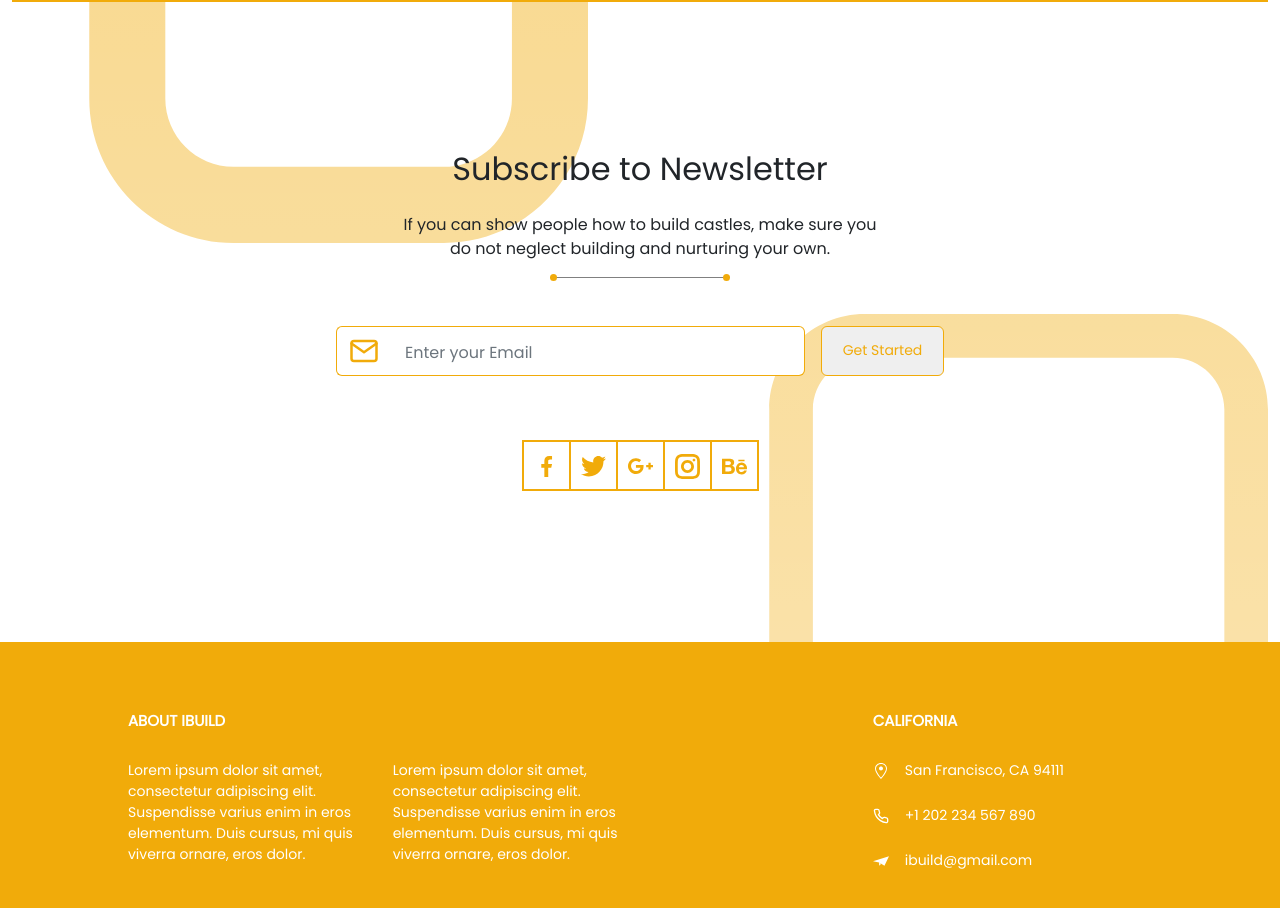
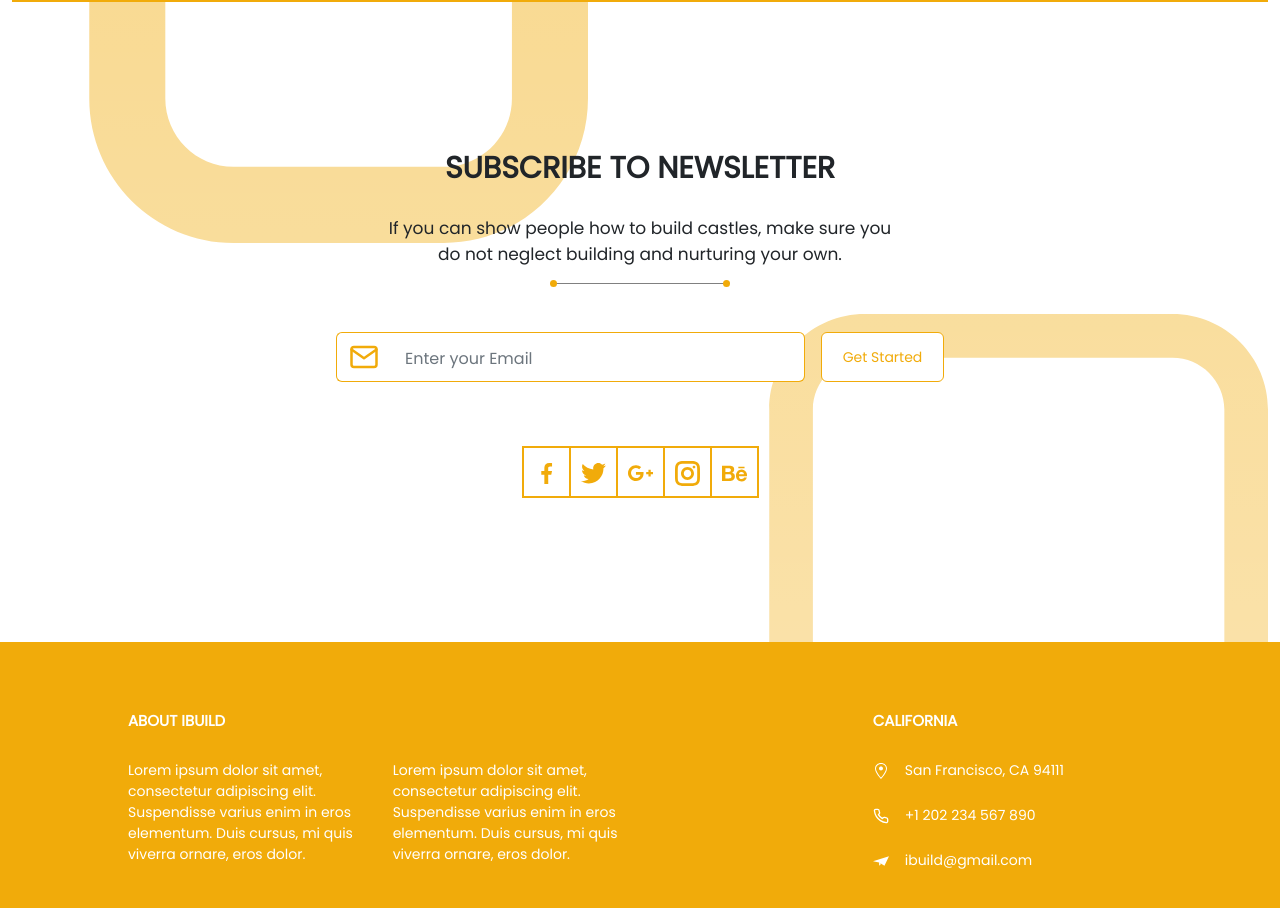
Before and after one commit to ArcticDevs/SurviWebsite, a React (Create React App) app: page / in a window 1280 px wide. Shown: the part 4568-5476 px from the top of the page. Built offline with nearby package versions, Linux system fonts and the light colour scheme.

Commit message:
Updated Files

```diff
--- a/src/styles/Home.css
+++ b/src/styles/Home.css
@@ -20,7 +20,6 @@
     top: 100px;
     left: calc(30px + 4vw);
 }
-
 
 .parallax {
     background-image: url("../assets/home.png");
@@ -455,6 +454,18 @@
     padding: 100px 20px;
 }
 
+.section_7 h2 {
+    text-transform: uppercase;
+    font-size: 30px;
+    font-weight: 600;
+    margin-bottom: 30px;
+}
+
+.section_7 p {
+    font-size: 17px;
+    font-weight: 400;
+}
+
 .subscribe_input {
     position: relative;
     border: 1px solid var(--hover-color);
@@ -485,6 +496,7 @@
     height: 50px;
     text-align: center;
     user-select: none;
+    background-color: white;
     border: 1px solid var(--hover-color);
     border-radius: 6px;
     font-size: 14px;
@@ -588,6 +600,9 @@
 }
 
 @media only screen and (max-width: 768px) {
+    .section_1___box h1 {
+        font-size: 24px;
+    }
     .project {
         width: 100% !important;
     }
```
